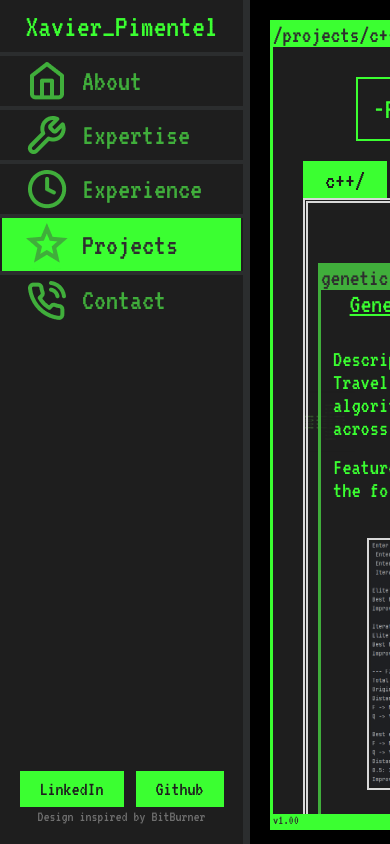
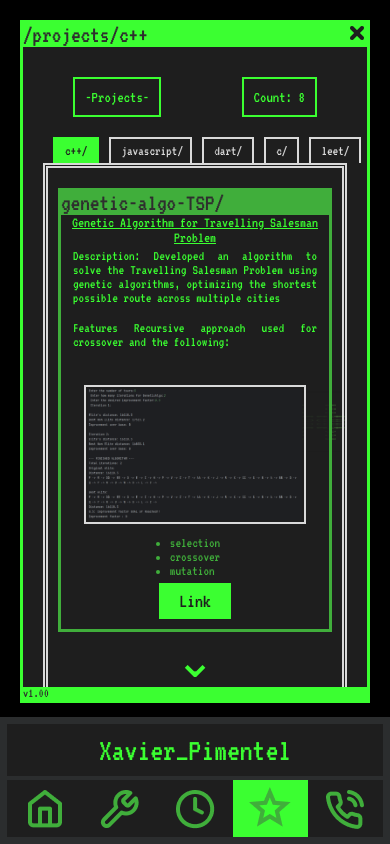
Before and after one commit to XavierPim/porto_folio, a React (Create React App) app: page /projects in a window 390 px wide. Built offline with nearby package versions, Linux system fonts and the light colour scheme.

Commit message:
finished mobile

```diff
--- a/src/components/content-big-screen.css
+++ b/src/components/content-big-screen.css
@@ -4,7 +4,9 @@
 	height: 100%;
 	display: flex;
 	flex-direction: column;
+	overflow-y: auto;
 }
+
 .topbar {
 	display: flex;
 	justify-content: space-between;
@@ -51,31 +53,38 @@
 
 .page_title {
 	align-self: center;
-	padding: 15px;
-	max-width: 200px;
-	font-size: 30px;
+	padding: 10px;
+	max-width: 180px;
 	border: 2px solid #3bff31;
 	margin: 10px;
 }
 
 
-a .page_title {
-	align-self: center;
-	padding: 15px;
-	max-width: 200px;
-	font-size: 30px;
-	border: 2px solid #3bff31;
-	margin: 10px;
-}
 
 .spacers{
-    font-size: 3em;
+	font-size: 3em;
 }
 
 .botbar{
-    display: flex;
+	display: flex;
 	background-color: #3bff31;
 	color: #2e2e2e;
 	font-size: 13px;
 	width: 100%;
 }
+
+
+
+
+
+@media only screen and (min-width: 769px) {
+	.page_title {
+		font-size: 30px;
+	}
+}
+@media only screen and (max-width: 768px) {
+	.page_title {
+		font-size: 16px;
+	}
+
+}
--- a/src/components/content-small-screen.css
+++ b/src/components/content-small-screen.css
@@ -4,6 +4,74 @@
 	justify-content: center;
     align-items: center;
 }
+
+
+
+.topbar-small {
+	display: flex;
+	background-color: #40AE3B;
+	align-items: center;
+	color: #2e2e2e;
+	font-size: 24px;
+	width: 100%;
+}
+
+video{
+	border: 3px solid #D9D9D9;
+	width:80%
+}
+
+@media only screen and (max-width: 768px) {
+	.small-screen {
+		border: 3px solid #40AE3B;
+		background-color: rgba(30, 30, 30, 0.8);
+		display: flex;
+		flex-direction: column;
+		justify-content: center;
+		align-items: center;
+		margin: 20px 5px 0;
+		max-width: 660px;
+	}
+
+.small_title {
+	font-size: 15px;
+	margin: 0px;
+	text-decoration: underline;
+}
+
+.small_sub_title {
+	font-size: 14px;
+	margin: 0px;
+	color: #3BFF31;
+	padding: 0px 12px;
+	text-align: justify;
+	text-wrap: wrap;
+	margin-top: 4px;
+}
+
+
+.small_text {
+	color: #40ae3b;
+	font-size: 14px;
+	text-align: start;
+	padding: 0px 10px;
+	margin: 2px 4px;
+}
+
+.small_img {
+	width: 80%;
+	border: 2px solid #D9D9D9;
+	padding: 2px;
+	margin-bottom: 10px;
+}
+
+.small_ascii {
+	font-size: 8px;
+	padding: 10px;
+}
+}
+
+@media only screen and (min-width: 769px) {
 .small-screen {
 	border: 3px solid #40AE3B;
 	background-color: rgba(30, 30, 30, 0.8);
@@ -15,17 +83,6 @@
     min-width: 500px;
     max-width: 660px;
 }
-
-
-.topbar-small {
-	display: flex;
-	background-color: #40AE3B;
-	align-items: center;
-	color: #2e2e2e;
-	font-size: 24px;
-	width: 100%;
-}
-
 .small_title {
 	font-size: 27px;
 	margin: 0px;
@@ -62,7 +119,4 @@
 	font-size: 8px;
 	padding: 10px;
 }
-
-video{
-	border: 3px solid #D9D9D9;
 }
--- a/src/components/sidebar.css
+++ b/src/components/sidebar.css
@@ -1,11 +1,8 @@
 .sidebar {
-    flex: 0 0 250px;
-    width: 250px;
     display: flex;
     flex-direction: column;
     align-items: center;
     box-sizing: border-box;
-    border-right: 7px solid #2b2d2e;
     position: relative;
 }
 
@@ -21,13 +18,10 @@
     width: 100%;
     padding: 0px;
     margin-top:0px ;
-    min-height: 30%;
-    display: flex;
-    flex-direction: column;
+
 }
 
 .navbar_ul>li{
-    width: 100%;
     flex:1;
     display: flex;
     justify-content: center;
@@ -38,27 +32,21 @@
     transition: box-shadow 0.3s ease, transform 0.3s ease
 }
 
-.navbar_ul>li>*{
-    font-size: 30px;
+.navbar_ul>li>a{
     display: flex;
-    justify-content:flex-start;
     align-items: center;
     color:#40AE3B;
     width: 100%;
-    padding: 0 10px;
-    margin:0 2px;
+    margin: 2px auto;
 }
 
-.navbar_ul>li>a>img{
-    margin:0 10px;
-}
 
 
 .navbar_ul>li>*.active {
     background-color: #3BFF31;
     color: #2e2e2e;
     height: 100%;
-    box-sizing:border-box ;
+    box-sizing:border-box;
 }
 
 
@@ -90,3 +78,68 @@
     text-shadow: 0 0 10px white, 0 0 20px white, 0 0 30px white;
     color: white;
 }
+
+@media only screen and (min-width: 769px){
+    .sidebar{
+        border-right: 7px solid #2b2d2e;
+    }
+    .navbar_ul{
+    width: 250px;
+    min-height: 30%;
+    display: flex;
+    flex-direction: column;
+    }
+    .navbar_ul>li>a{
+    font-size: 30px;
+    justify-content:flex-start;
+    }
+
+    .navbar_ul>li>a>img{
+        margin:0 10px;
+        padding: 0 10px;
+    }
+   }
+
+
+@media only screen and (max-width: 768px) {
+    .sidebar {
+        position: sticky;
+      width: 100%;
+      display: flex;
+      border: 7px solid #2b2d2e;
+    }
+
+    .expertise-container, .projects-container, .experience-container, .home-container, .contact-container {
+      flex-direction: column-reverse;
+      flex: 1;
+    }
+
+
+
+    .navbar_ul>li>a{
+        justify-content: center;
+        margin: none;
+    }
+
+    .sidebar-footer{
+        display: none;
+    }
+
+    .navbar_ul {
+      display: flex;
+      flex-direction: row;
+      min-height: 10%;
+      width: 100%;
+      justify-content: space-evenly;
+      padding: 0;
+      margin: 0;
+    }
+
+    .sidebar-image{
+    margin:0px 2px
+    }
+
+    .sidebar-text {
+      display: none;
+    }
+  }
--- a/src/components/sidebar.js
+++ b/src/components/sidebar.js
@@ -16,7 +16,8 @@ function Sidebar() {
                             to="/home"
                             className={({ isActive }) => (isActive ? "active" : "")}
                         >
-                        <img src={home_icon} alt="home_icon" />About
+                            <img src={home_icon} alt="home_icon" className='sidebar-image'/>
+                            <span className='sidebar-text'>About</span>
                         </NavLink>
                     </li>
                     <li>
@@ -24,7 +25,8 @@ function Sidebar() {
                             to="/expertise"
                             className={({ isActive }) => (isActive ? "active" : "")}
                         >
-                        <img src={expertise_icon} alt="expertise_icon" />Expertise
+                            <img src={expertise_icon} alt="expertise_icon" className='sidebar-image'/>
+                            <span className='sidebar-text'>Expertise</span>
                         </NavLink>
                     </li>
                     <li>
@@ -32,7 +34,8 @@ function Sidebar() {
                             to="/experience"
                             className={({ isActive }) => (isActive ? "active" : "")}
                         >
-                        <img src={experience_icon} alt="experience_icon" />Experience
+                            <img src={experience_icon} alt="experience_icon" className='sidebar-image'/>
+                            <span className='sidebar-text'>Experience</span>
                         </NavLink>
                     </li>
                     <li>
@@ -40,7 +43,8 @@ function Sidebar() {
                             to="/projects"
                             className={({ isActive }) => (isActive ? "active" : "")}
                         >
-                        <img src={projects_icon} alt="projects_icon" />Projects
+                            <img src={projects_icon} alt="projects_icon" className='sidebar-image'/>
+                            <span className='sidebar-text'>Projects</span>
                         </NavLink>
                     </li>
                     <li>
@@ -48,7 +52,8 @@ function Sidebar() {
                             to="/contact"
                             className={({ isActive }) => (isActive ? "active" : "")}
                         >
-                        <img src={contact_icon} alt="contact_icon" />Contact
+                            <img src={contact_icon} alt="contact_icon" className='sidebar-image'/>
+                            <span className='sidebar-text'>Contact</span>
                         </NavLink>
                     </li>
                 </ul>
--- a/src/css/contact.css
+++ b/src/css/contact.css
@@ -16,7 +16,6 @@
     align-items: center;
     justify-content: space-between;
     flex-direction: column;
-    margin-top: 100px;
 }
 
 .email>a>pre {
--- a/src/css/home.css
+++ b/src/css/home.css
@@ -1,15 +1,29 @@
 .home-container {
     display: flex;
     width: 100%;
-    height: 100%;
+    height: 100dvh;
     box-sizing: border-box;
 }
 
 
-.home-content-container {
-    background-color: black;
-    flex: 2;
-    padding: 20px;
+
+
+@media only screen and (max-width: 768px) {
+	.home-content-container {
+        background-color: black;
+        flex: 1;
+        padding: 10px;
+        font-size: 13px;
+        margin:auto 2px;
+    }
+}
+@media only screen and (min-width: 769px) {
+	.home-content-container {
+        background-color: black;
+        flex: 2;
+        padding: 20px;
+
+    }
 }
 
 #homeContent{
--- a/src/css/index.css
+++ b/src/css/index.css
@@ -23,6 +23,7 @@ code {
   flex: 2;
   padding: 20px;
   box-sizing: border-box;
+  overflow-y: hidden;
 }
 
 .box-link{
--- a/src/css/projects.css
+++ b/src/css/projects.css
@@ -41,7 +41,6 @@
     display: flex;
     flex-direction: column;
     align-items: center;
-
 }
 
 
@@ -51,3 +50,20 @@
     color: #1e1e1e;
     border-bottom: 0;
 }
+
+
+
+@media only screen and (max-width: 768px) {
+    .lang-tabs>div{
+        padding: 5px 10px;
+        font-size: 14px;
+        color: #D9D9D9;
+        margin: 0 5px ;
+        width:20%;
+    }
+
+    .lang-content {
+        margin: 0 10px;
+        padding:0 5px
+    }
+}
--- a/src/pages/home.js
+++ b/src/pages/home.js
@@ -8,9 +8,9 @@ function Home() {
 	const github = "Github";
 	const resume = "Résumé";
 	return (
-		<div className="home-container">
+		<div className="home-container all-container">
 			<Sidebar />
-			<div className="home-content-container">
+			<div className="home-content-container content-container">
 				<ContentBigScreen tab_name={tabs.home}>
 					<div className="header">
 						<a className="box-link" href="https://github.com/XavierPim"  target="_blank" rel="noopener noreferrer">{github} </a>
```
Lines whose indentation alone changed are shown as unchanged.
